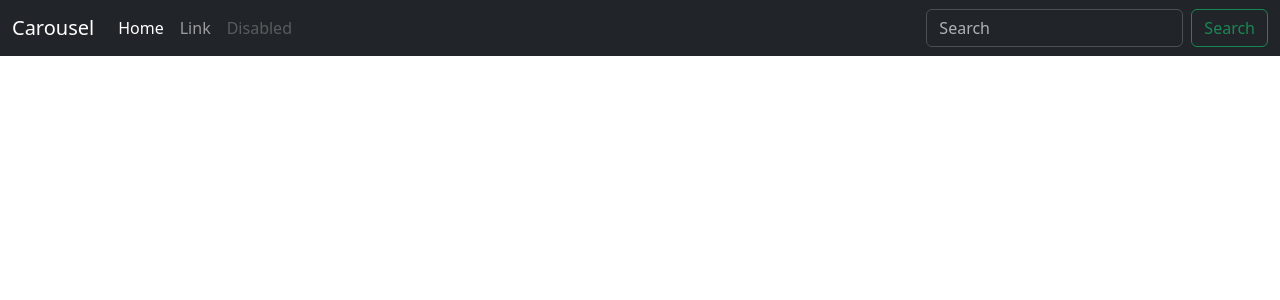
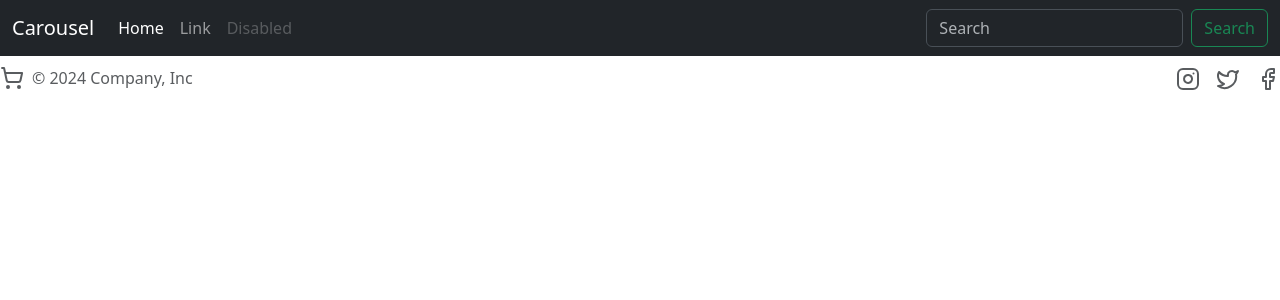
Before and after one commit to pome1lo/Modsen-pre-graduate-practice, a React (Vite) app in the folder OnlineStore/clientui/: page / in a window 1280 px wide. Shown: the top 300 px of the page. Built offline with nearby package versions, Linux system fonts and the light colour scheme.

Commit message:
Create Footer component

```diff
--- a/OnlineStore/clientui/src/App.jsx
+++ b/OnlineStore/clientui/src/App.jsx
@@ -1,5 +1,6 @@
 import './App.css'
 import Header from "./components/Header.jsx";
+import Footer from "./components/Footer.jsx";
 
 function App() {
     return (
@@ -8,6 +9,7 @@ function App() {
             <div>
                 INDEX
             </div>
+            <Footer/>
         </>
     )
 }
--- /dev/null
+++ b/OnlineStore/clientui/src/components/Footer.jsx
@@ -0,0 +1,42 @@
+function Footer() {
+    return (
+        <footer className="d-flex flex-wrap justify-content-between align-items-center py-3 my-4 border-top">
+            <div className="col-md-4 d-flex align-items-center">
+                <a href="/" className="mb-3 me-2 mb-md-0 text-body-secondary text-decoration-none lh-1">
+                    <svg xmlns="http://www.w3.org/2000/svg" width="24" height="24" viewBox="0 0 24 24" fill="none" stroke="currentColor" stroke-width="2" stroke-linecap="round" stroke-linejoin="round"
+                         className="lucide lucide-shopping-cart">
+                        <circle cx="8" cy="21" r="1"/>
+                        <circle cx="19" cy="21" r="1"/>
+                        <path d="M2.05 2.05h2l2.66 12.42a2 2 0 0 0 2 1.58h9.78a2 2 0 0 0 1.95-1.57l1.65-7.43H5.12"/>
+                    </svg>
+                </a>
+                <span className="mb-3 mb-md-0 text-body-secondary">© 2024 Company, Inc</span>
+            </div>
+
+            <ul className="nav col-md-4 justify-content-end list-unstyled d-flex">
+                <li className="ms-3"><a className="text-body-secondary" href="#">
+                    <svg xmlns="http://www.w3.org/2000/svg" width="24" height="24" viewBox="0 0 24 24" fill="none" stroke="currentColor" stroke-width="2" stroke-linecap="round" stroke-linejoin="round"
+                         className="lucide lucide-instagram">
+                        <rect width="20" height="20" x="2" y="2" rx="5" ry="5"/>
+                        <path d="M16 11.37A4 4 0 1 1 12.63 8 4 4 0 0 1 16 11.37z"/>
+                        <line x1="17.5" x2="17.51" y1="6.5" y2="6.5"/>
+                    </svg>
+                </a></li>
+                <li className="ms-3"><a className="text-body-secondary" href="#">
+                    <svg xmlns="http://www.w3.org/2000/svg" width="24" height="24" viewBox="0 0 24 24" fill="none" stroke="currentColor" stroke-width="2" stroke-linecap="round" stroke-linejoin="round"
+                         className="lucide lucide-twitter">
+                        <path d="M22 4s-.7 2.1-2 3.4c1.6 10-9.4 17.3-18 11.6 2.2.1 4.4-.6 6-2C3 15.5.5 9.6 3 5c2.2 2.6 5.6 4.1 9 4-.9-4.2 4-6.6 7-3.8 1.1 0 3-1.2 3-1.2z"/>
+                    </svg>
+                </a></li>
+                <li className="ms-3"><a className="text-body-secondary" href="#">
+                    <svg xmlns="http://www.w3.org/2000/svg" width="24" height="24" viewBox="0 0 24 24" fill="none" stroke="currentColor" stroke-width="2" stroke-linecap="round" stroke-linejoin="round"
+                         className="lucide lucide-facebook">
+                        <path d="M18 2h-3a5 5 0 0 0-5 5v3H7v4h3v8h4v-8h3l1-4h-4V7a1 1 0 0 1 1-1h3z"/>
+                    </svg>
+                </a></li>
+            </ul>
+        </footer>
+    )
+}
+
+export default Footer;
```
